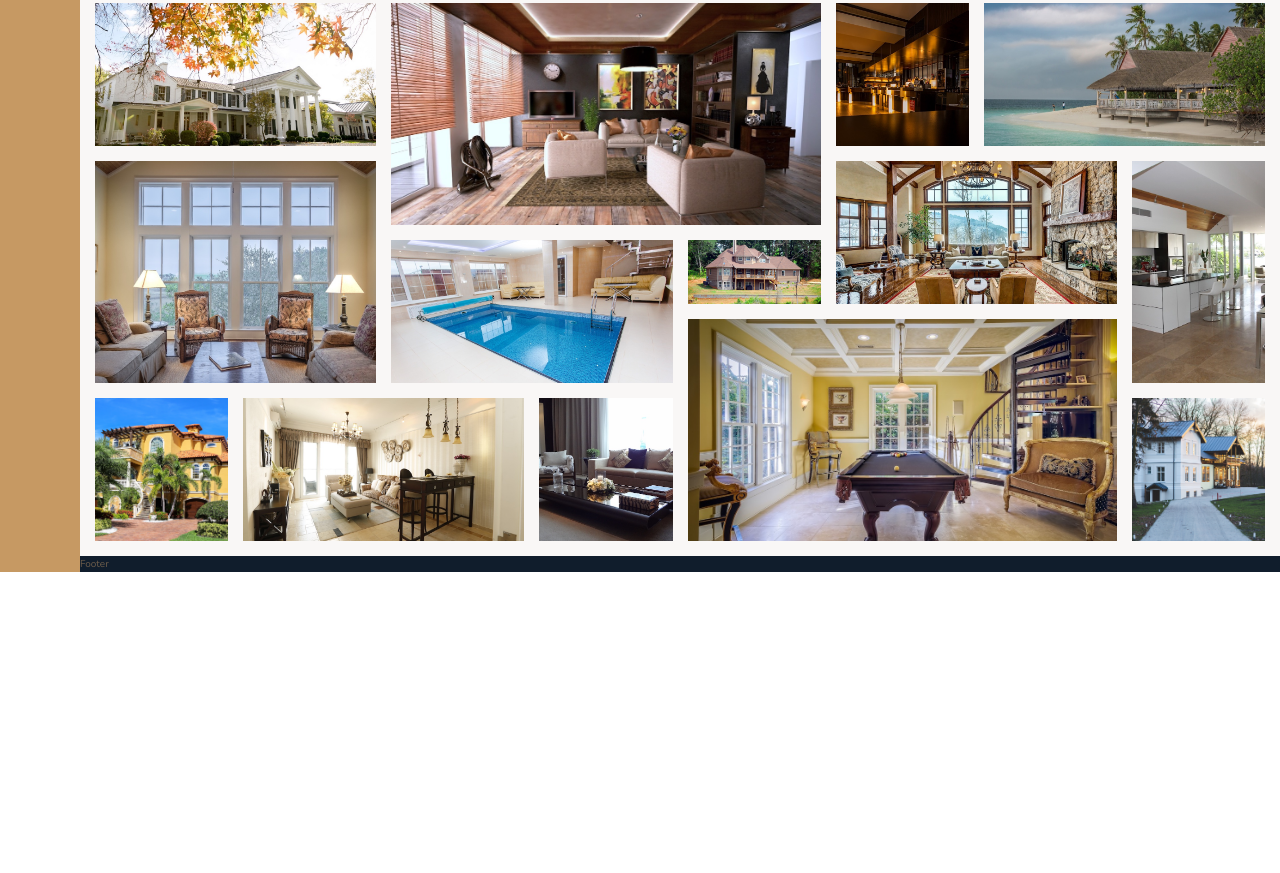
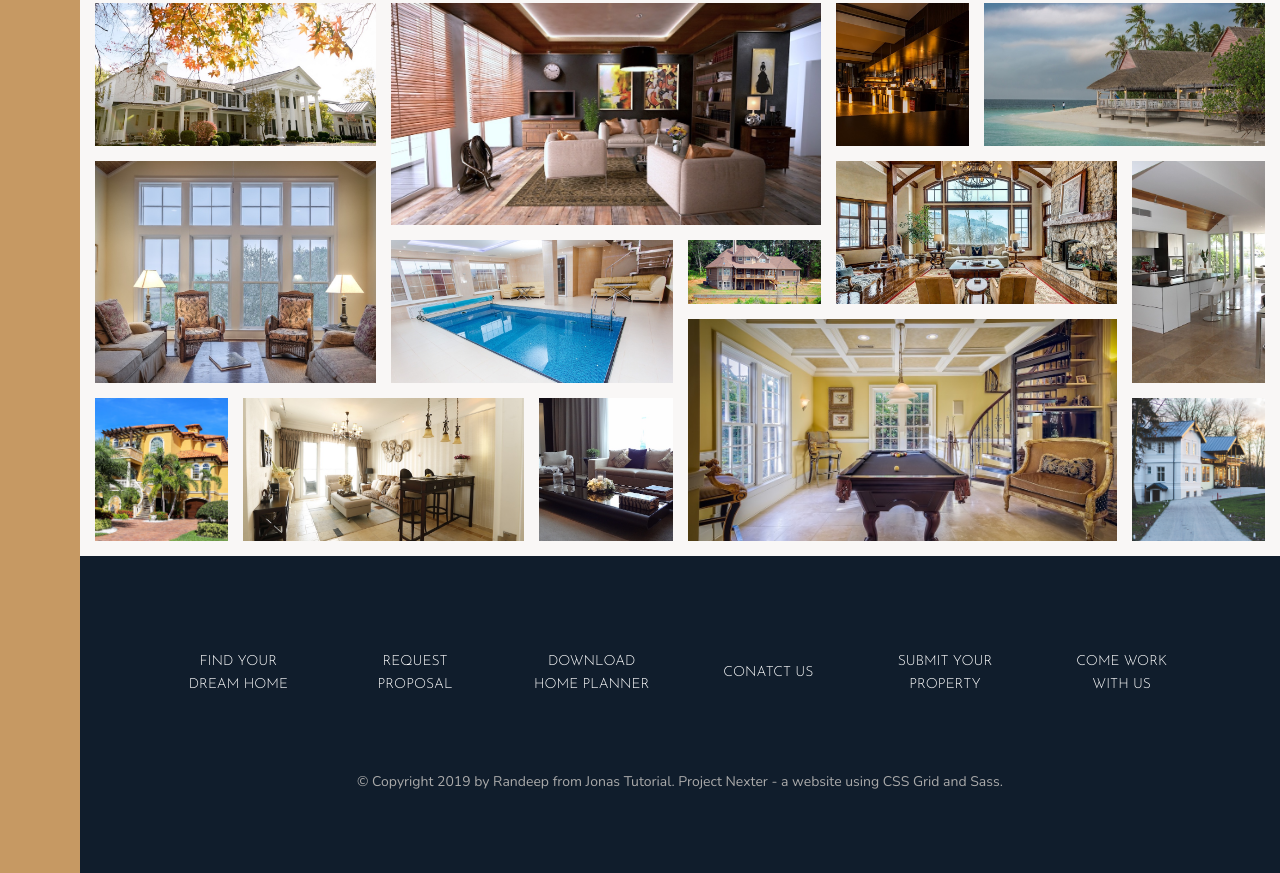
Before and after one commit to randeepkaur18/css-sass-grid, a website: page index.html in a window 1280 px wide. Shown: the part 3084-3957 px from the top of the page. Before the commit the page ends 3656 px from the top, so only its background shows below. Drawn offline with nearby package versions, Linux system fonts and the light colour scheme; files that its build step writes are made by us from their sources.

Commit message:
footer section added to nexter project

```diff
--- a/index.html
+++ b/index.html
@@ -308,7 +308,7 @@
     </section>
 
     <section class="gallery">
-    <!--
+      <!--
         Emmet code
         (figure.gallery__item.gallery__item--$>img.gallery__img[src="img/gal-$.jpeg"][alt="Gallery Image $"])*14
     -->
@@ -376,6 +376,29 @@
       </figure>
     </section>
 
-    <footer class="footer">Footer</footer>
+    <footer class="footer">
+      <ul class="nav">
+        <li class="nav__item">
+          <a href="#" class="nav__link">Find your dream home</a>
+        </li>
+        <li class="nav__item">
+          <a href="#" class="nav__link">Request proposal</a>
+        </li>
+        <li class="nav__item">
+          <a href="#" class="nav__link">Download home planner</a>
+        </li>
+        <li class="nav__item"><a href="#" class="nav__link">Conatct us</a></li>
+        <li class="nav__item">
+          <a href="#" class="nav__link">Submit your property</a>
+        </li>
+        <li class="nav__item">
+          <a href="#" class="nav__link">Come work with us</a>
+        </li>
+      </ul>
+      <p class="copyright">
+        &copy; Copyright 2019 by Randeep from Jonas Tutorial. Project Nexter - a website using CSS
+        Grid and Sass.
+      </p>
+    </footer>
   </body>
 </html>
--- a/sass/_footer.scss
+++ b/sass/_footer.scss
@@ -1,4 +1,40 @@
 .footer {
   background-color: $color-secondary;
   grid-column: full-start / full-end;
+  padding: 8rem;
 }
+
+.nav {
+  list-style: none;
+
+  display: grid;
+  grid-template-columns: repeat(auto-fit, minmax(15rem, 1fr));
+  grid-gap: 2rem;
+  align-items: center;
+
+  &__link:link,
+  &__link:visited {
+    font-size: 1.4rem;
+    color: #fff;
+    text-decoration: none;
+    font-family: $font-display;
+    text-transform: uppercase;
+    text-align: center;
+    padding: 1.5rem;
+    display: block;
+    transition: all 0.2s;
+  }
+
+  &__link:hover,
+  &__link:active {
+    background-color: rgba(#fff, 0.05);
+    transform: translateY(-3px);
+  }
+}
+
+.copyright {
+  font-size: 1.4rem;
+  color: $color-grey-light-2;
+  margin-top: 6rem;
+  text-align: center;
+}
```
